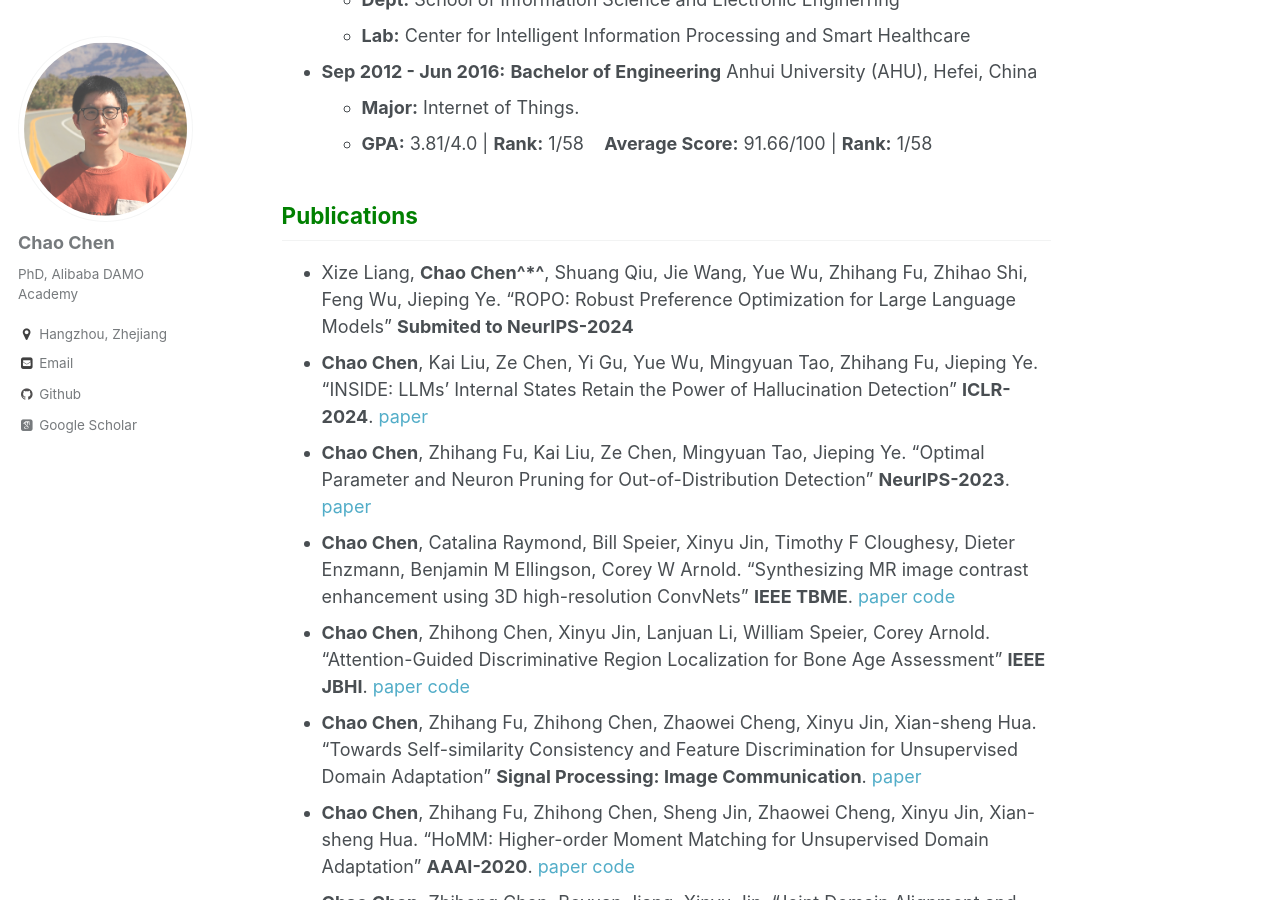
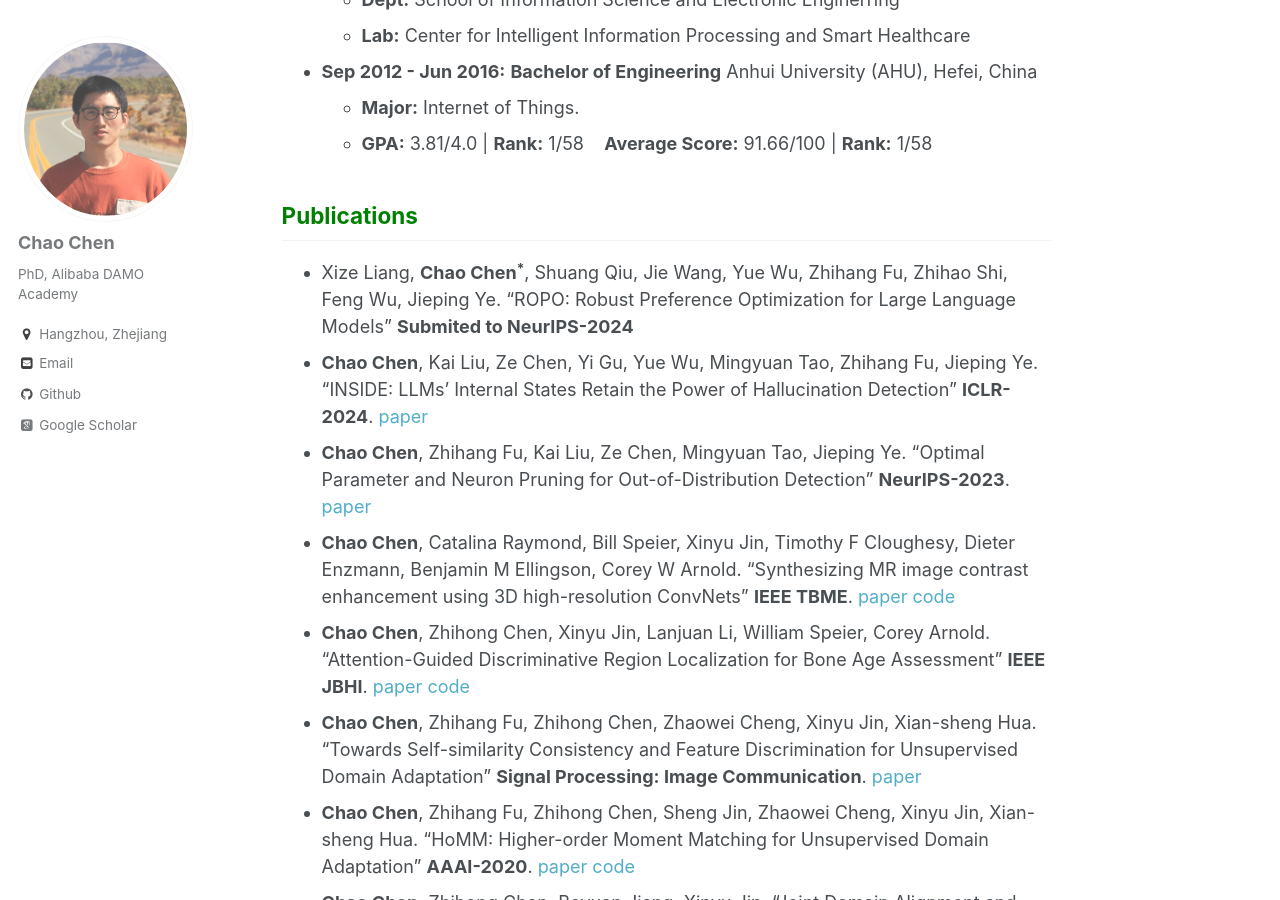
Before and after one commit to chenchao666/chenchao666.github.io, a Jekyll site: the page built from _pages/about.md, in a window 1280 px wide and 900 px high, scrolled down 1135 px. Built offline with Jekyll 4.4.1, drawn with Linux system fonts in a browser that asks for light colours; some web fonts are replaced.

```diff
--- a/_pages/about.md
+++ b/_pages/about.md
@@ -40,7 +40,7 @@ My research interest mainly focus on Machine Learning, Computer Vision.
   - **GPA:** 3.81/4.0 \| **Rank:** 1/58 &nbsp;&nbsp; **Average Score:** 91.66/100 \| **Rank:** 1/58
 
 ## <span style="color: green"> Publications </span>
-* Xize Liang, **Chao Chen^*^**, Shuang Qiu, Jie Wang, Yue Wu, Zhihang Fu, Zhihao Shi, Feng Wu, Jieping Ye. "ROPO: Robust Preference Optimization for Large Language Models" **Submited to NeurIPS-2024**
+* Xize Liang, **Chao Chen<sup>*</sup>**, Shuang Qiu, Jie Wang, Yue Wu, Zhihang Fu, Zhihao Shi, Feng Wu, Jieping Ye. "ROPO: Robust Preference Optimization for Large Language Models" **Submited to NeurIPS-2024**
 * **Chao Chen**, Kai Liu, Ze Chen, Yi Gu, Yue Wu, Mingyuan Tao, Zhihang Fu, Jieping Ye. "INSIDE: LLMs' Internal States Retain the Power of Hallucination Detection" **ICLR-2024**. [paper](https://arxiv.org/abs/2402.03744)
 * **Chao Chen**, Zhihang Fu, Kai Liu, Ze Chen, Mingyuan Tao, Jieping Ye. "Optimal Parameter and Neuron Pruning for Out-of-Distribution Detection" **NeurIPS-2023**. [paper](https://proceedings.neurips.cc/paper_files/paper/2023/file/a4316bb210a59fb7aafeca5dd21c2703-Paper-Conference.pdf)
 * **Chao Chen**, Catalina Raymond, Bill Speier, Xinyu Jin, Timothy F Cloughesy, Dieter Enzmann, Benjamin M Ellingson, Corey W Arnold. "Synthesizing MR image contrast enhancement using 3D high-resolution ConvNets" **IEEE TBME**. [paper](https://ieeexplore.ieee.org/abstract/document/9833335) [code](https://github.com/chenchao666/Contrast-enhanced-MRI-Synthesis)
```
